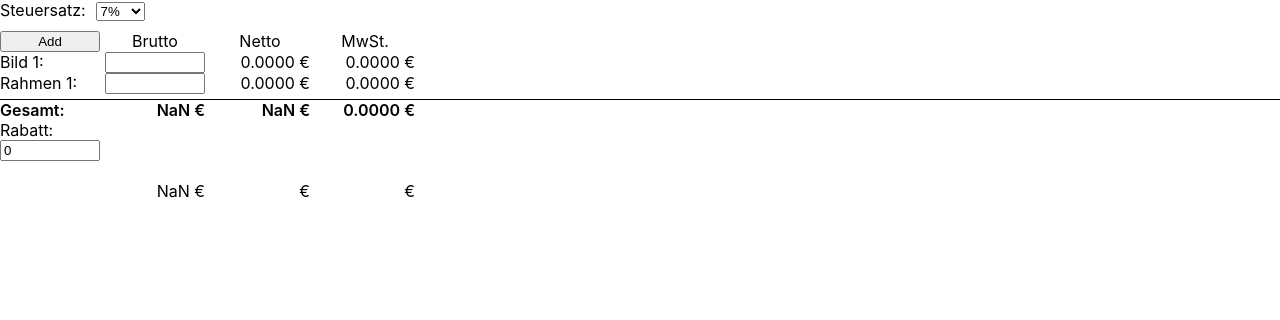
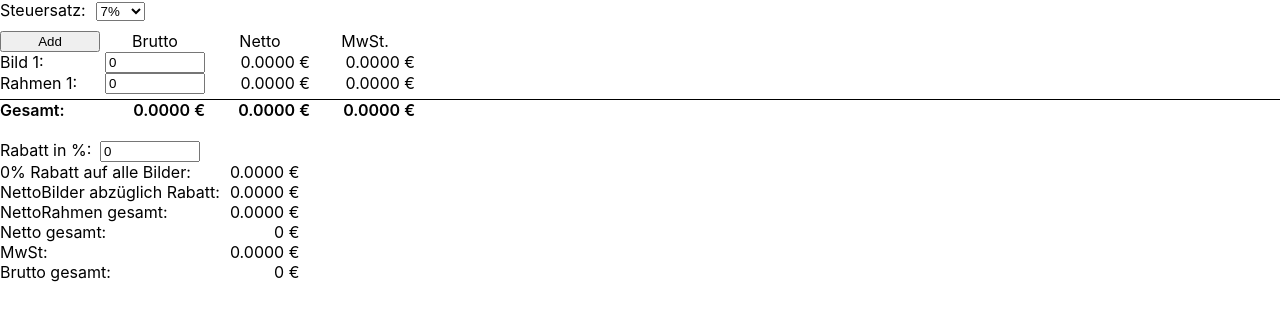
Before and after one commit to GfsTee/k-e-price-calculator, a Next.js app: page / in a window 1280 px wide. Shown: the top 320 px of the page. Built offline with nearby package versions, Linux system fonts and the light colour scheme.

Commit message:
0.1 working?

```diff
--- a/components/Calc.js
+++ b/components/Calc.js
@@ -1,13 +1,11 @@
 import { useState, useEffect } from 'react';
-import InputComp from './InputComp';
-
 
 const Calc = () => {
     const toFixed = 4
     const [inputs, setInputs] = useState([0]);
     const [rabatt, setRabatt] = useState(0);
-    const [values, setValues] = useState({ pic0: "" });
-    const [frame, setFrame] = useState({ frame0: "" });
+    const [values, setValues] = useState({ pic0: "0" });
+    const [frame, setFrame] = useState({ frame0: "0" });
     const [mwSt, setMwSt] = useState("07");
     const [result, setResult] = useState({
         total: 0,
@@ -17,6 +15,7 @@ const Calc = () => {
         frameMwSt: 0,
         mwStTotal: 0,
         nettoTotal: 0,
+        picTotal: 0
     });
     const handleAdd = () => {
         setInputs(state => [...state, inputs.length])
@@ -61,7 +60,8 @@ const Calc = () => {
             frameMwSt,
             mwStTotal,
             nettoTotal,
-            picRabatt
+            picRabatt,
+            picTotal
         })
     }
     return (
@@ -108,26 +108,52 @@ const Calc = () => {
 
             <div className="grid gesamt">
                 <div>Gesamt:</div>
-                <div className="ergebnis">{
-                    result.total
-                } €</div>
+                <div className="ergebnis">{result.total} €</div>
 
                 <div className="ergebnis">{result.nettoTotal} €</div>
 
                 <div className="ergebnis">{result.mwStTotal} €</div>
             </div>
-            <span className="text">Rabatt:</span>
+            <span className="text rabatt">Rabatt in %:</span>
             <input type="number" name="rabatt" onChange={({ target }) => setRabatt(target.value)} value={rabatt} /> <br />
-            <div className="grid">
-                <div></div>
-                <div className="ergebnis">{
-                    (result.picRabatt * 1).toFixed(toFixed)
+            <div className="ergebnis-grid">
+                <div>{rabatt}% Rabatt auf alle Bilder:</div>
+                <div>{
+                    (result.picNetto * 0.01 * rabatt).toFixed(toFixed)
                 } €</div>
 
-                <div className="ergebnis">{ } €</div>
+                <div>NettoBilder abzüglich Rabatt:</div>
+                <div>{
+                    (result.picNetto - ((result.picNetto * 0.01 * rabatt).toFixed(toFixed))).toFixed(toFixed)
+                } €</div>
+                <div>NettoRahmen gesamt:</div>
+                <div>
+                    {result.frameNetto} €
+                </div>
+                <div>Netto gesamt:</div>
+                <div>
+                    {
+                        result.picNetto - ((result.picNetto * 0.01 * rabatt).toFixed(toFixed)) + result.frameNetto * 1
+                    } €
+                </div>
+                <div>
+                    MwSt:
+                </div>
+                <div>
+                    {
+                        ((result.picNetto - ((result.picNetto * 0.01 * rabatt).toFixed(toFixed)) + result.frameNetto * 1) * .01 * mwSt).toFixed(toFixed)
+                    } €
+                </div>
+                <div>Brutto gesamt:</div>
+                <div>
+                    {
+                        result.picNetto - ((result.picNetto * 0.01 * rabatt).toFixed(toFixed)) + result.frameNetto * 1
+                        +
+                        ((result.picNetto - ((result.picNetto * 0.01 * rabatt).toFixed(toFixed)) + result.frameNetto * 1) * .01 * mwSt).toFixed(toFixed) * 1
+                    } €
+                </div>
+            </div>
 
-                <div className="ergebnis">{ } €</div>
-            </div>
             <style jsx>{`
             .steuersatz {
                 margin-right: 10px;
@@ -156,8 +182,21 @@ const Calc = () => {
                 font-weight: 600;
             }
             [type="number"] {
-                display: block;
                 width: 100px
+            }
+            .ergebnis-grid {
+                display: grid;
+                grid-template-columns: repeat(2, max-content);
+                column-gap: 10px
+            }
+            .ergebnis-grid div {
+                align-self: end;
+            }
+            .ergebnis-grid div:nth-of-type(2n) {
+                text-align: right;
+            }
+            .rabatt {
+                margin-top: 20px;
             }
       `}</style>
         </main >
```
